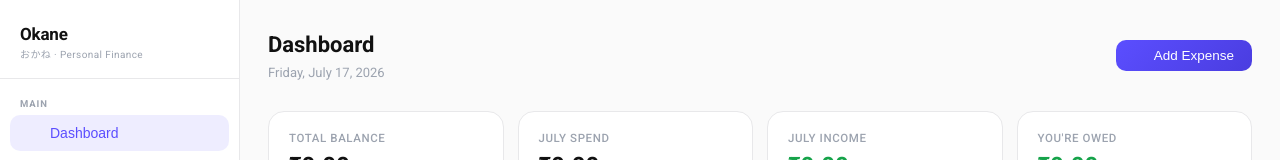
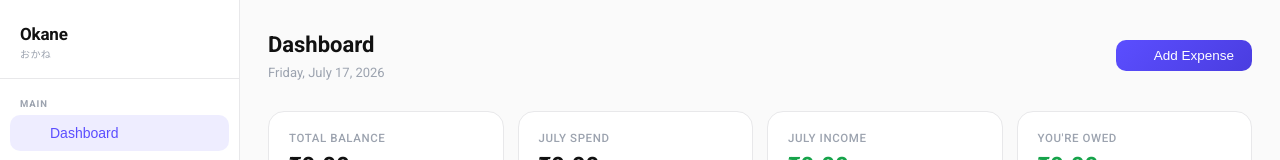
Before and after one commit to prathambahekar/okane, a React (Vite) app: page / in a window 1280 px wide. Shown: the top 160 px of the page. Built offline with nearby package versions, Linux system fonts and the light colour scheme; some icons are missing.

Commit message:
Updated App.tsx

```diff
--- a/src/App.tsx
+++ b/src/App.tsx
@@ -69,7 +69,7 @@ function AppInner() {
 
           <div>
             <div className="sidebar-logo-text">Okane</div>
-            <div className="sidebar-logo-sub">おかね · Personal Finance</div>
+            <div className="sidebar-logo-sub">おかね</div>
           </div>
         </div>
 
```
